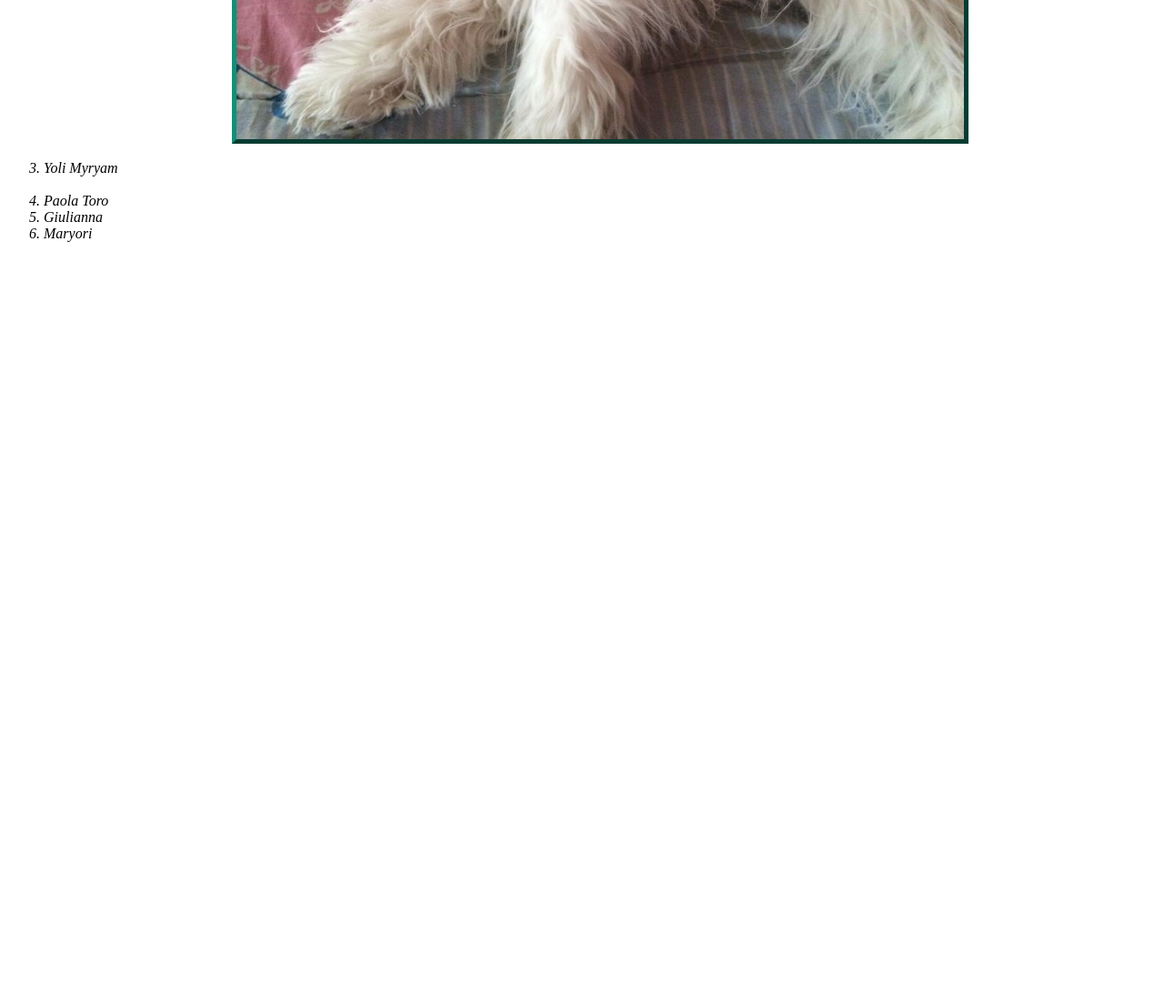
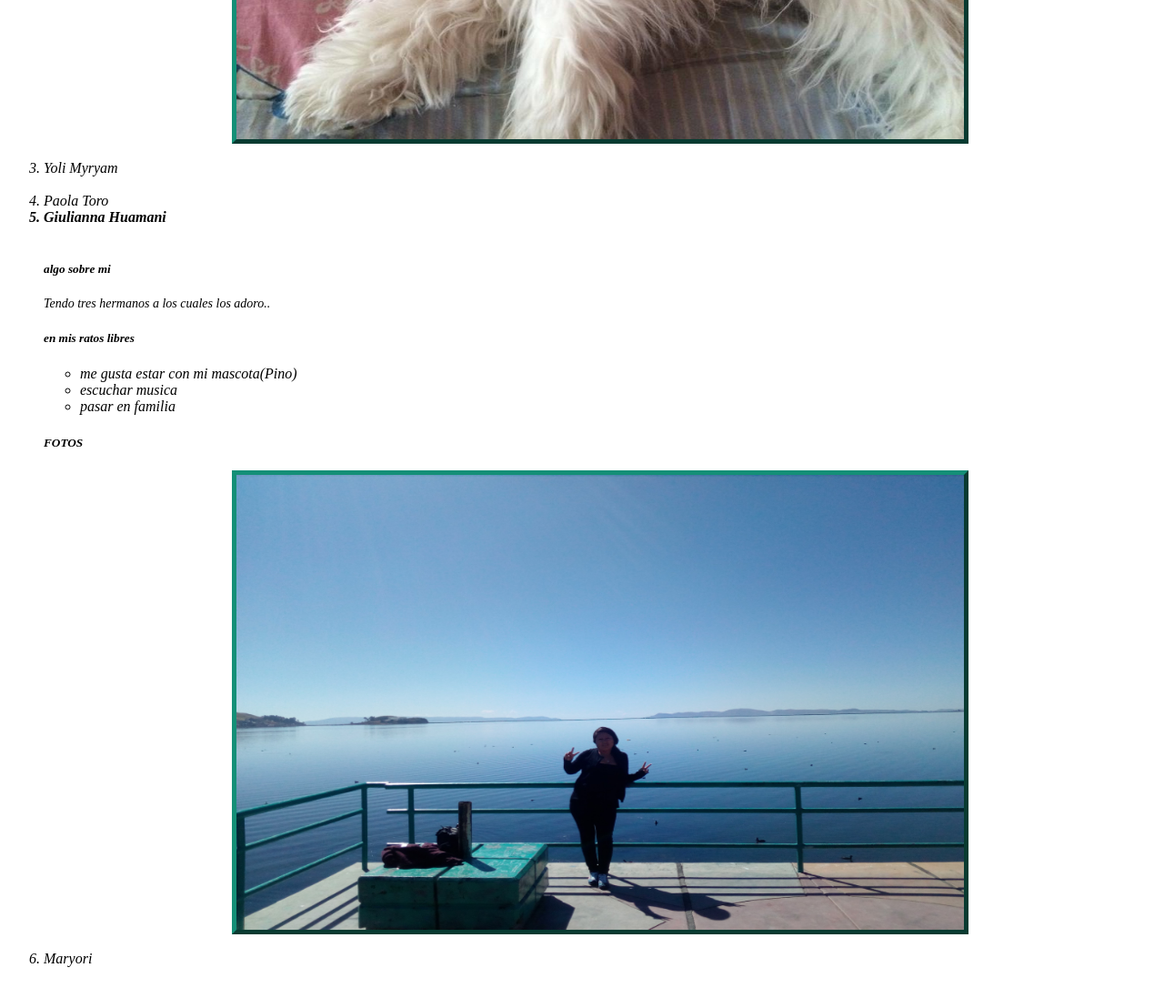
Before and after one commit to tatilq/MiPrimeraPaginaWeb, a plain HTML site: page index.html in a window 1280 px wide. Shown: the part 2980-4077 px from the top of the page at 91% size. Before the commit the page ends 3280 px from the top, so only its background shows below. Drawn offline with Linux system fonts and the light colour scheme.

Commit message:
parte de yuli

```diff
--- a/index.html
+++ b/index.html
@@ -69,7 +69,25 @@
   <li>Paola Toro</li>
 
 
-  <li>Giulianna</li>
+    <strong><li>Giulianna Huamani</li></strong>
+  <br>
+
+<h5>algo sobre mi</h5>
+<p>Tendo tres hermanos a los cuales los adoro..  </p>
+
+<h5>en mis ratos libres</h5>
+   <ul>
+      <li> me gusta estar con mi mascota(Pino)</li>
+      <li>escuchar musica</li>
+      <li>pasar en familia </li>
+
+   </ul>
+
+<h5>FOTOS</h5>
+<p style="text-align:center;">
+<img src="IMAGES/yuli/yuli.jpg" width=800px height=500px>
+
+
 
 
   <li>Maryori</li>
```
Also changed, not shown: IMAGES/yuli/yuli.jpg (added).
